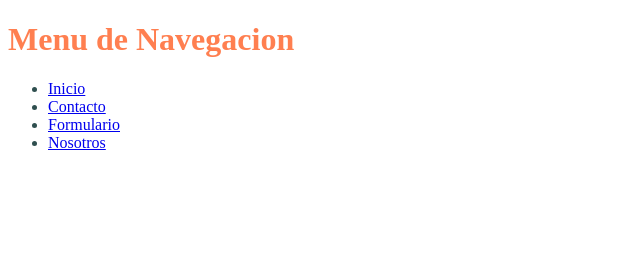
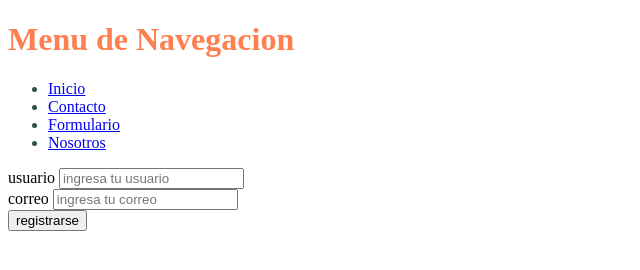
Before and after one commit to daniela7869/PRACTICAGIT2, a plain HTML site: page internas/formulario.html in a window 1280 px wide. Shown: the whole page, without its empty margins (0-640 px from the left). Drawn offline with Linux system fonts and the light colour scheme.

Commit message:
formulario de contacto agregado

```diff
--- a/internas/formulario.html
+++ b/internas/formulario.html
@@ -18,5 +18,14 @@
 
         </ul>
     </nav>
+    <form>
+        <label for="User">usuario</label>
+        <input type="text" name="user" id="user" placeholder="ingresa tu usuario">
+        <br>
+        <label for="email">correo</label>
+        <input type="email" name="email" id="email" placeholder="ingresa tu correo">
+        <br>
+        <input type="submit" value="registrarse">
+</form>
 </body>
 </html>
```
